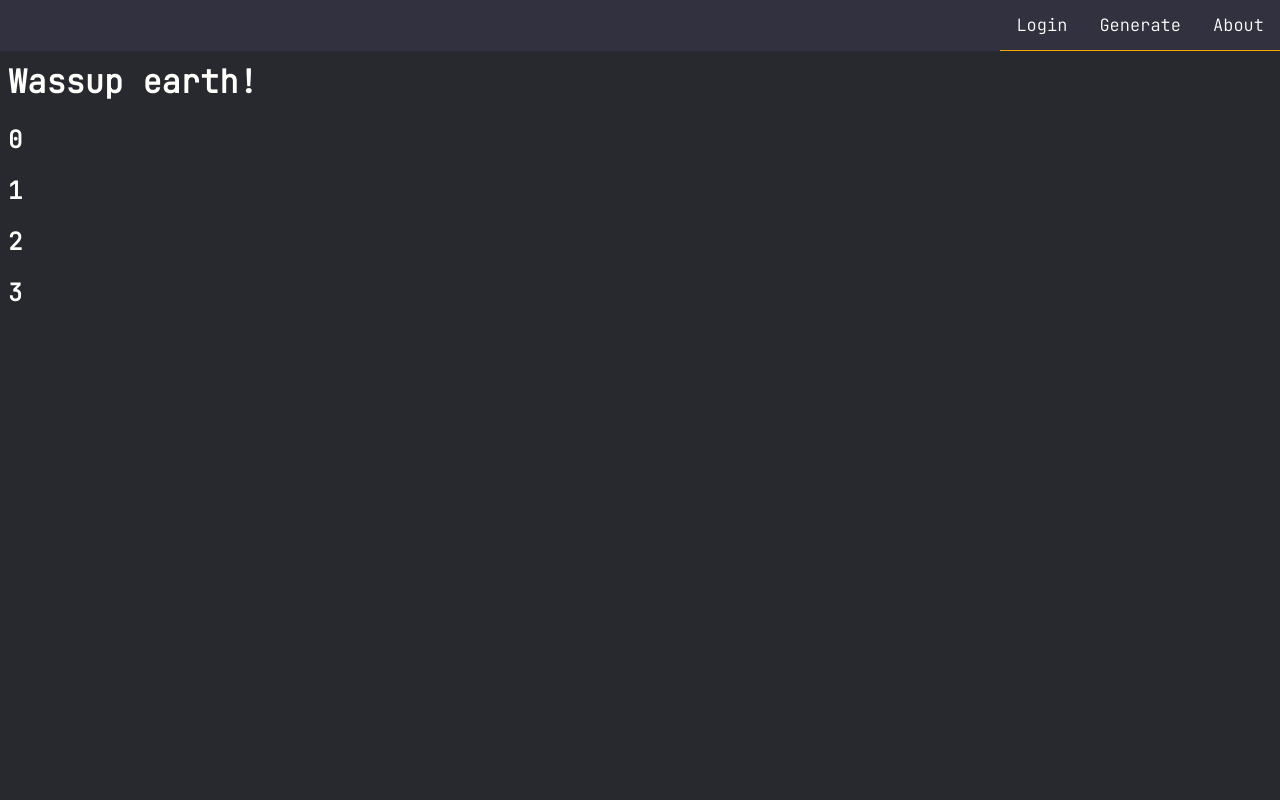
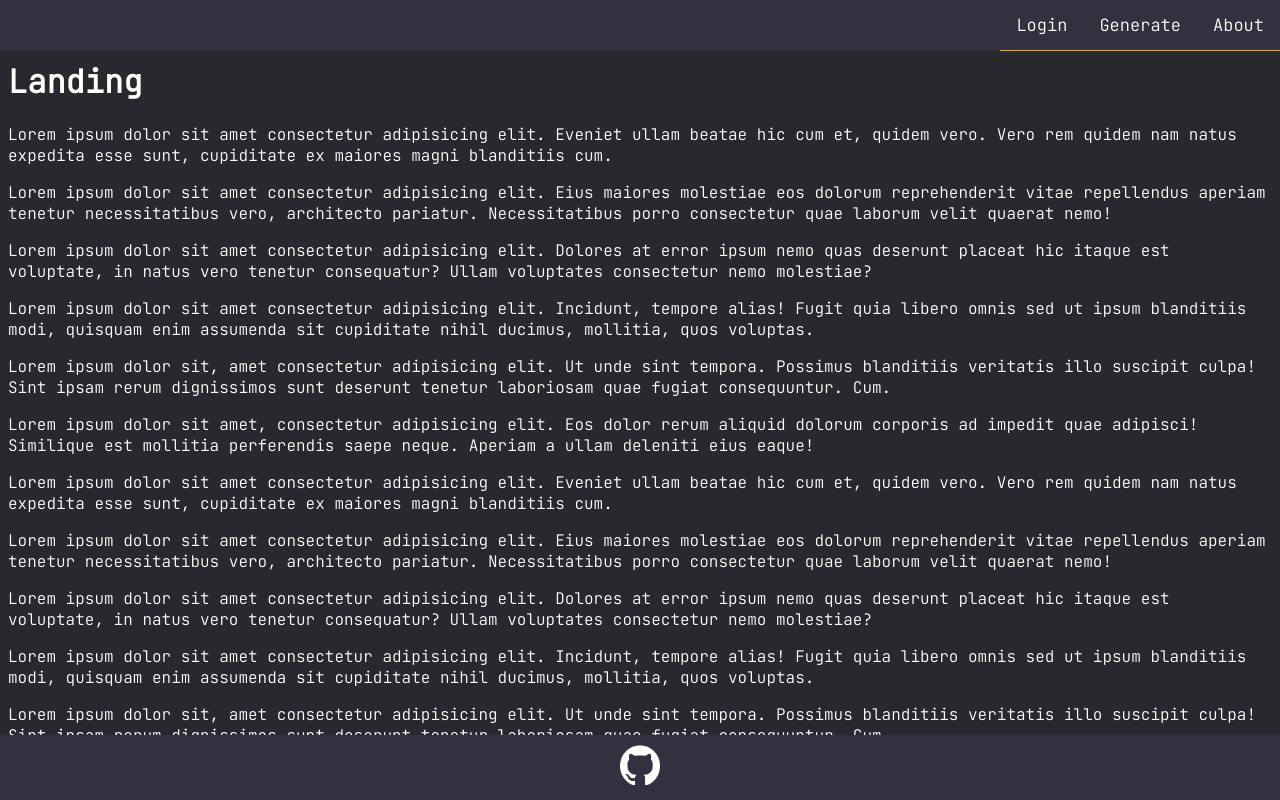
Before and after one commit to silvanias/Julia, a Flask app: page / in a window 1280 px wide. Run offline with Flask 2, Linux system fonts and the light colour scheme; parts of the project's set-up code (start-up, migrations or seed data) failed here and were passed over.

Commit message:
Add footer Add footer html into base.html Add github icon that is displayed in footer Github icon now links to sikorosenai github

```diff
--- a/juliaapp/static/main.css
+++ b/juliaapp/static/main.css
@@ -5,6 +5,7 @@
 #f9a800 - Gold - Highlight
 #fffffc - White - text
 #424255 - Mauve - On hover
+https://codepen.io/sosuke/pen/Pjoqqp
 */
 
 /* { border: 1px solid green; } */
@@ -46,3 +47,27 @@ nav a {
   nav a:hover {
   background-color: #424255;
   }
+
+/* || Footer styles */
+
+footer {
+  position: fixed;
+  display: flex;
+  justify-content: center;
+  left: 0;
+  bottom: 0;
+  width: 100%;
+  text-align: center;
+  background-color: #31313f;
+  object-fit: contain;
+  overflow: hidden;
+  z-index: 2;
+}
+
+
+.GitHub{
+  padding-top: 10px;
+  padding-bottom: 10px;
+  height: 40px;
+  width: 40px;
+}
--- a/juliaapp/templates/base.html
+++ b/juliaapp/templates/base.html
@@ -17,5 +17,10 @@
         <a href="{{ url_for('routes.login') }}">Login</a>
     </nav>
     {% block content %}{% endblock %}
+    <footer>
+        <a href="https://github.com/sikorosenai">
+            <img class="GitHub" src="{{url_for('static', filename='images/github-mark-white.png')}}" alt="GitHub logo"/>
+        </a>
+    </footer>
 </body>
 </html>
--- a/juliaapp/templates/landing.html
+++ b/juliaapp/templates/landing.html
@@ -3,8 +3,18 @@
 <title>Landing</title>
 {% endblock head %}
 {% block content %}
-    <h1> Wassup earth! </h1>
-    {% for x in range(4) %}
-    <h2>{{x}}</h2>
-    {% endfor %}
+    <h1> Landing </h1>
+    <section>
+        <p>Lorem ipsum dolor sit amet consectetur adipisicing elit. Eveniet ullam beatae hic cum et, quidem vero. Vero rem quidem nam natus expedita esse sunt, cupiditate ex maiores magni blanditiis cum.</p>
+        <p>Lorem ipsum dolor sit amet consectetur adipisicing elit. Eius maiores molestiae eos dolorum reprehenderit vitae repellendus aperiam tenetur necessitatibus vero, architecto pariatur. Necessitatibus porro consectetur quae laborum velit quaerat nemo!</p>
+        <p>Lorem ipsum dolor sit amet consectetur adipisicing elit. Dolores at error ipsum nemo quas deserunt placeat hic itaque est voluptate, in natus vero tenetur consequatur? Ullam voluptates consectetur nemo molestiae?</p>
+        <p>Lorem ipsum dolor sit amet consectetur adipisicing elit. Incidunt, tempore alias! Fugit quia libero omnis sed ut ipsum blanditiis modi, quisquam enim assumenda sit cupiditate nihil ducimus, mollitia, quos voluptas.</p>
+        <p>Lorem ipsum dolor sit, amet consectetur adipisicing elit. Ut unde sint tempora. Possimus blanditiis veritatis illo suscipit culpa! Sint ipsam rerum dignissimos sunt deserunt tenetur laboriosam quae fugiat consequuntur. Cum.</p>
+        <p>Lorem ipsum dolor sit amet, consectetur adipisicing elit. Eos dolor rerum aliquid dolorum corporis ad impedit quae adipisci! Similique est mollitia perferendis saepe neque. Aperiam a ullam deleniti eius eaque!</p>
+        <p>Lorem ipsum dolor sit amet consectetur adipisicing elit. Eveniet ullam beatae hic cum et, quidem vero. Vero rem quidem nam natus expedita esse sunt, cupiditate ex maiores magni blanditiis cum.</p>
+        <p>Lorem ipsum dolor sit amet consectetur adipisicing elit. Eius maiores molestiae eos dolorum reprehenderit vitae repellendus aperiam tenetur necessitatibus vero, architecto pariatur. Necessitatibus porro consectetur quae laborum velit quaerat nemo!</p>
+        <p>Lorem ipsum dolor sit amet consectetur adipisicing elit. Dolores at error ipsum nemo quas deserunt placeat hic itaque est voluptate, in natus vero tenetur consequatur? Ullam voluptates consectetur nemo molestiae?</p>
+        <p>Lorem ipsum dolor sit amet consectetur adipisicing elit. Incidunt, tempore alias! Fugit quia libero omnis sed ut ipsum blanditiis modi, quisquam enim assumenda sit cupiditate nihil ducimus, mollitia, quos voluptas.</p>
+        <p>Lorem ipsum dolor sit, amet consectetur adipisicing elit. Ut unde sint tempora. Possimus blanditiis veritatis illo suscipit culpa! Sint ipsam rerum dignissimos sunt deserunt tenetur laboriosam quae fugiat consequuntur. Cum.</p>
+    </section>
 {% endblock content %}
```
Also changed, not shown: juliaapp/static/images/github-mark-white.png (added).
